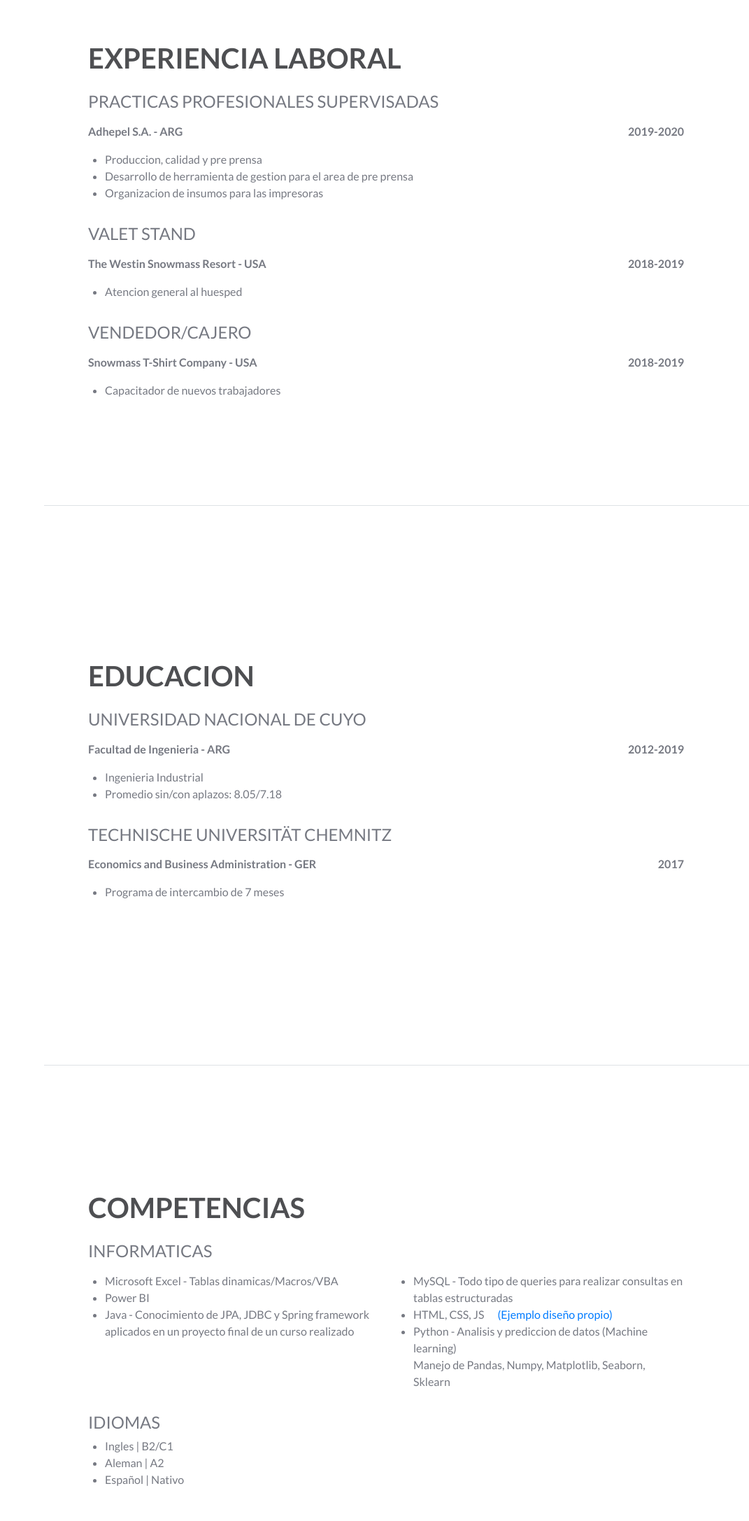
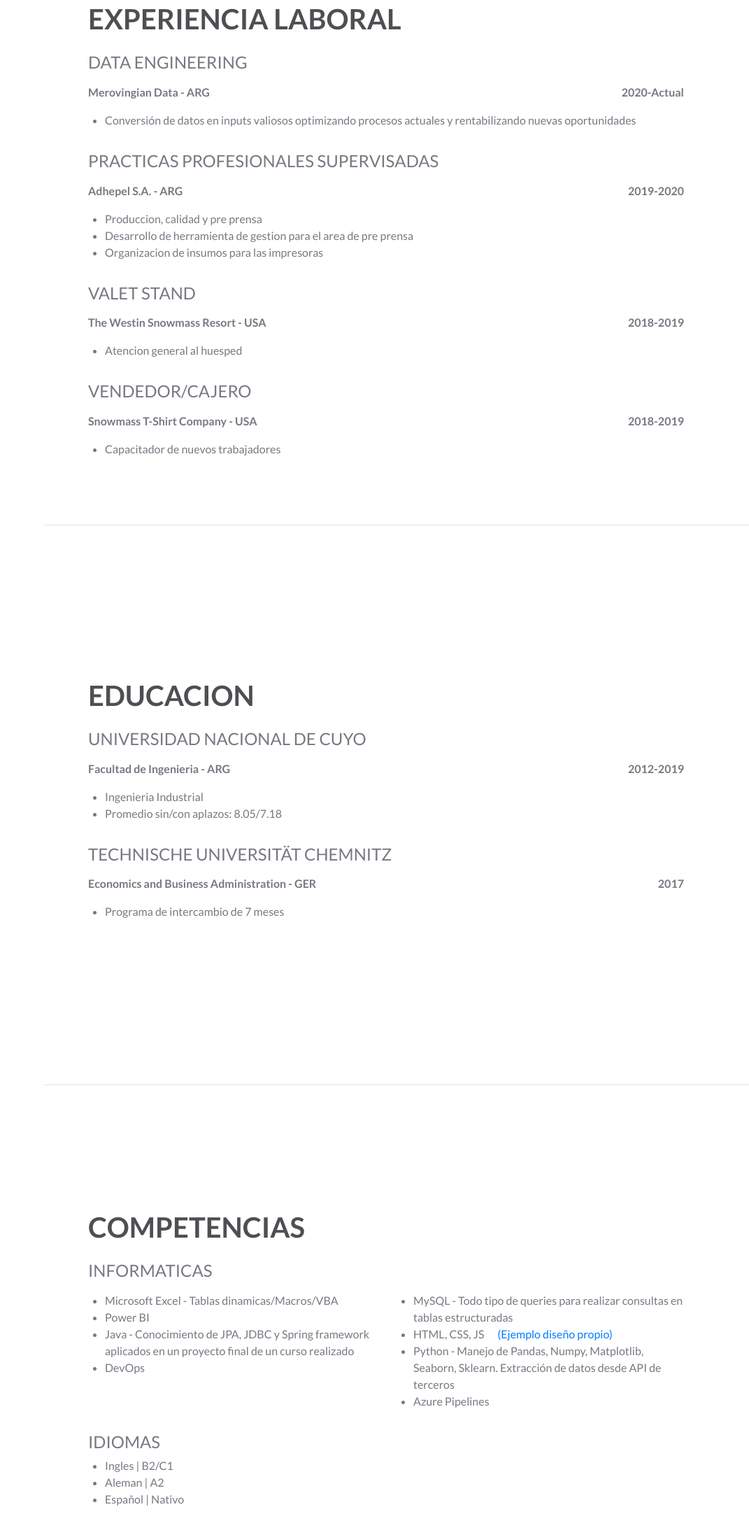
Before and after one commit to oyolatomas/paginaCV, a plain HTML site: page index.html in a window 1280 px wide. Shown: the part 877-3051 px from the top of the page at 70% size, without its empty margins (209-1280 px from the left). Drawn offline with Linux system fonts and the light colour scheme.

Commit message:
Adding new featues

```diff
--- a/index.html
+++ b/index.html
@@ -91,6 +91,16 @@
             <h1 class="text-secondary font-weight-bold">EXPERIENCIA LABORAL</h1>
           </div>
           <div class="col-12 row">
+            <div class="col-12"><h4 class="mt-3">DATA ENGINEERING</h4></div>
+            <div class="col-8 text-left"><p class="font-weight-bold pt-2">Merovingian Data - ARG</p></div>
+            <div class="col-4 text-right"><p class="font-weight-bold pt-2">2020-Actual</p></div>
+            <div class="col-12">
+              <ul class="pt-0 pl-4">
+                <li>Conversión de datos en inputs valiosos optimizando procesos actuales y rentabilizando nuevas oportunidades</li>
+              </ul>
+            </div>
+          </div>
+          <div class="col-12 row">
             <div class="col-12"><h4 class="mt-3">PRACTICAS PROFESIONALES SUPERVISADAS</h4></div>
             <div class="col-8 text-left"><p class="font-weight-bold pt-2">Adhepel S.A. - ARG</p></div>
             <div class="col-4 text-right"><p class="font-weight-bold pt-2">2019-2020</p></div>
@@ -173,6 +183,7 @@
                   JDBC y Spring framework
                   aplicados en un proyecto final de
                   un curso realizado</li>
+                  <li class="">DevOps</li>
               </ul>
             </div>
             <div class="col-12 col-lg-6 text-left">
@@ -181,8 +192,10 @@
                   para realizar consultas en tablas
                   estructuradas</li>
                 <li class="">HTML, CSS, JS <a class="pl-3" href="https://oyolatomas.github.io/paginaWebDentista/">(Ejemplo diseño propio)</a></li>
-                <li class="">Python - Analisis y prediccion de datos (Machine learning)
-                  <br>Manejo de Pandas, Numpy, Matplotlib, Seaborn, Sklearn</li>
+                <li class="">Python - Manejo de Pandas, Numpy, Matplotlib, Seaborn, Sklearn. Extracción de
+                datos desde API de terceros
+                </li>
+                <li class="">Azure Pipelines</li>
               </ul>
             </div>
           </div>
```
